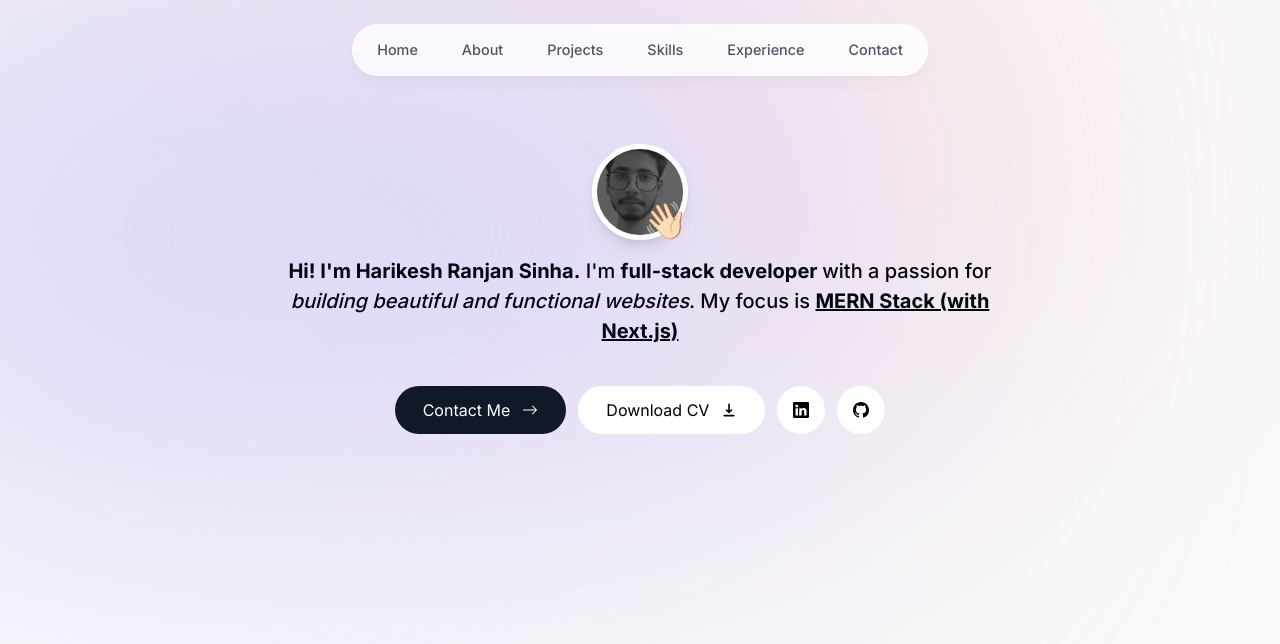
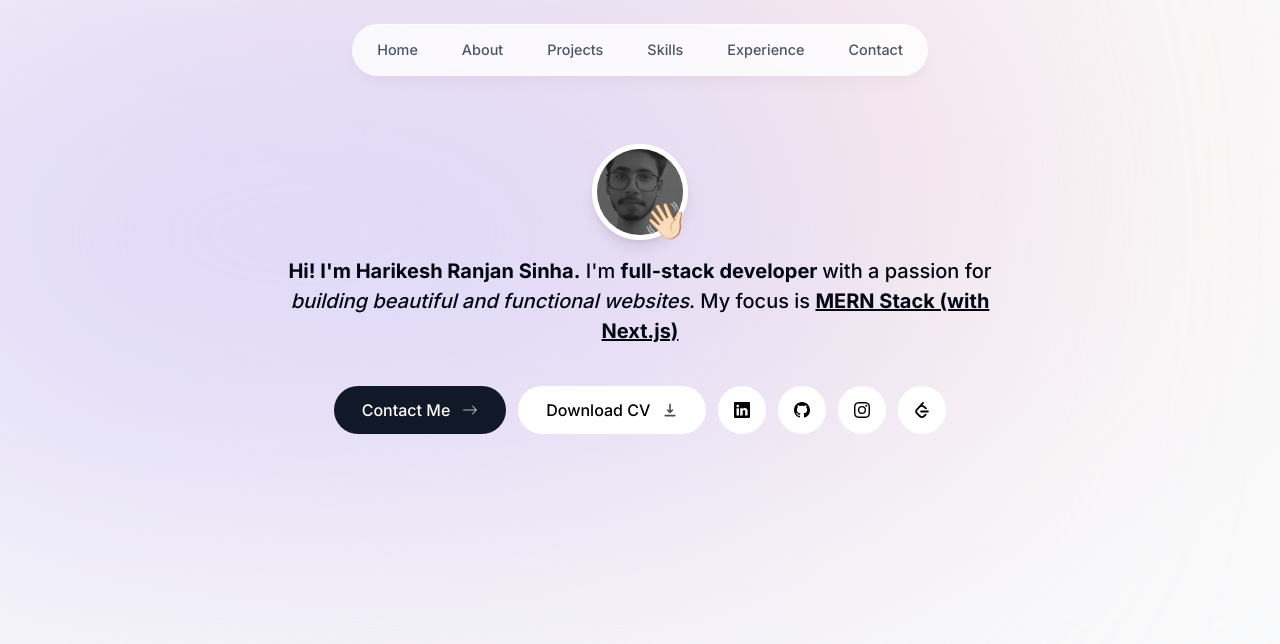
Before and after one commit to Harikesh-14/Portfolio, a Next.js app: page / in a window 1280 px wide. Shown: the top 644 px of the page. Built offline with nearby package versions, Linux system fonts and the light colour scheme.

Commit message:
Added some more button with animations and added downloadable CV

```diff
--- a/components/intro.tsx
+++ b/components/intro.tsx
@@ -3,10 +3,12 @@
 import React from 'react'
 import { motion } from 'framer-motion'
 import Image from 'next/image'
+import Link from 'next/link';
+import { BsArrowRight, BsGithub, BsInstagram, BsLinkedin } from 'react-icons/bs';
+import { HiDownload } from 'react-icons/hi';
+import { SiLeetcode } from 'react-icons/si';
+
 import myPhoto from '@/public/myPhoto.png'
-import Link from 'next/link';
-import { BsArrowRight, BsGithub, BsLinkedin } from 'react-icons/bs';
-import { HiDownload } from 'react-icons/hi';
 
 function Intro() {
   return (
@@ -57,36 +59,51 @@ function Intro() {
       </motion.p>
 
       <motion.div
-        className='flex flex-row justify-center gap-3'
+        className='flex flex-col sm:flex-row justify-center gap-3 font-medium'
         initial={{ opacity: 0, y: 100 }}
         animate={{ opacity: 1, y: 0 }}
       >
         <Link
           href='#contact'
-          className='bg-gray-900 text-white px-7 py-3 flex items-center gap-3 rounded-full hover:scale-110 transition-transform ease-in-out duration-30'
+          className='cursor-pointer group bg-gray-900 text-white px-7 py-3 flex items-center gap-3 rounded-full hover:scale-110 transition-transform ease-in-out duration-30'
         >
-          Contact Me <BsArrowRight />
+          Contact Me <BsArrowRight className='opacity-70 group-hover:translate-x-2 transition-all ease-linear' />
         </Link>
         <Link
-          className='bg-white text-black px-7 py-3 flex items-center gap-3 rounded-full hover:scale-110 transition-transform ease-in-out duration-30'
-          href={''}
-          passHref
+          className='cursor-pointer group bg-white text-black px-7 py-3 flex items-center gap-3 rounded-full hover:scale-110 transition-transform ease-in-out duration-30'
+          href={'/ResumeFinal.pdf'}
+          target='_blank'
+          download={true}
         >
-          Download CV <HiDownload />
+          Download CV <HiDownload className='opacity-70 group-hover:translate-y-1 transition-all ease-linear' />
         </Link>
         <Link
           href={'https://www.linkedin.com/in/harikeshranjansinha/'}
           target='_blank'
-          className='bg-white text-black px-4 py-3 flex items-center gap-3 rounded-full hover:scale-110 transition-transform ease-in-out duration-30'
+          className='cursor-pointer bg-white text-black px-4 py-3 flex items-center gap-3 rounded-full hover:scale-110 transition-transform ease-in-out duration-30'
         >
           <BsLinkedin />
         </Link>
         <Link
           href={'https://github.com/Harikesh-14/'}
           target='_blank'
+          className='cursor-pointer bg-white text-black px-4 py-3 flex items-center gap-3 rounded-full hover:scale-110 transition-transform ease-in-out duration-30'
+        >
+          <BsGithub />
+        </Link>
+        <Link
+          href={'https://www.instagram.com/harikeshranjansinha/'}
+          target='_blank'
           className='bg-white text-black px-4 py-3 flex items-center gap-3 rounded-full hover:scale-110 transition-transform ease-in-out duration-30'
         >
-          <BsGithub />
+          <BsInstagram />
+        </Link>
+        <Link
+          href={'https://leetcode.com/hn9853/'}
+          target='_blank'
+          className='cursor-pointer bg-white text-black px-4 py-3 flex items-center gap-3 rounded-full hover:scale-110 transition-transform ease-in-out duration-30'
+        >
+          <SiLeetcode />
         </Link>
       </motion.div>
     </section>
```
Also changed, not shown: 1 other file (tests, documents, lock files or other folders).
